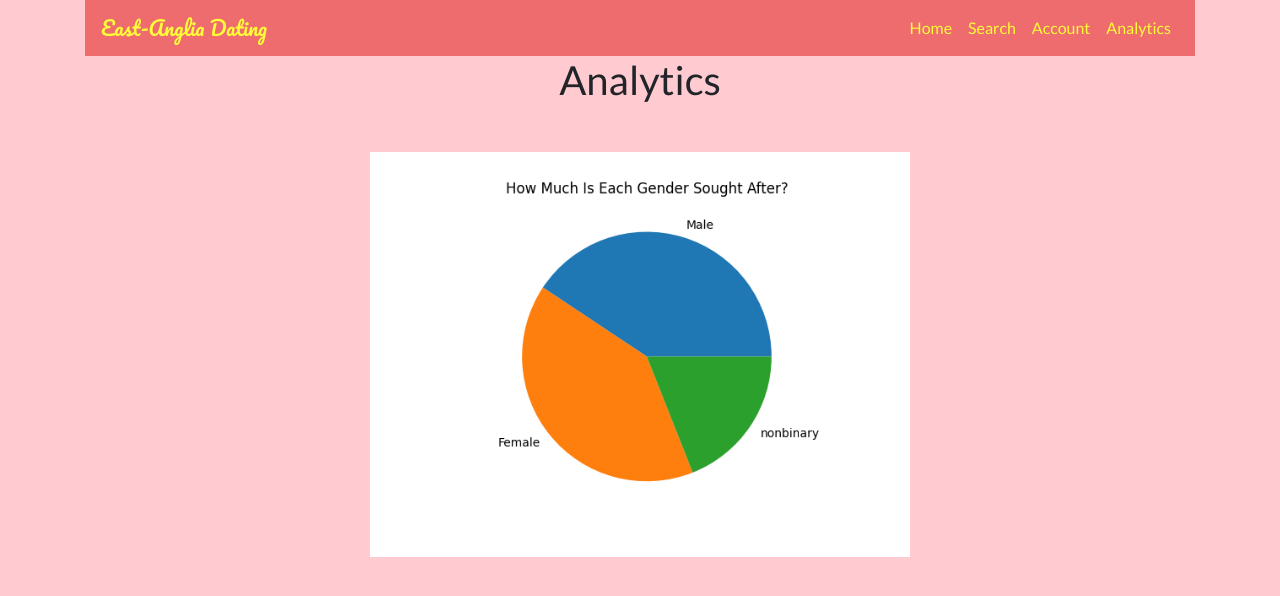
After one commit to GregS-07/Dating-Search, a Flask app: page /analytics in a window 1280 px wide. The commit adds this page. Shown: the top 596 px of the page. Run offline with Flask 3, Linux system fonts and the light colour scheme; some libraries are stand-ins or nearby versions.

Commit message:
graph page

```diff
--- a/app.py
+++ b/app.py
@@ -66,48 +66,6 @@ def search():
 
     return render_template("search.html")
 
-# @app.route("/profile_<gender>_<int:id>")
-# def profile(gender, id):
-#     with conn_db() as conn:
-#         cursor = conn.cursor()
-#         query = f"SELECT * FROM {gender} WHERE id = ?"
-#         cursor.execute(query, (id,))
-#         person = cursor.fetchone()
-#         return render_template("profile.html", person=person)
-
-# @app.route("/favourite_<gender>_<int:id>")
-# def favourite(gender, id):
-#     favourites = session.get("favourites", "")
-#     favourites = favourites.split(",")
-
-#     if f"{gender}_{id}" in favourites:
-#         favourite.remove(f"{gender}_{id}")
-#     else:
-#         favourites.append(f"{gender}_{id}")
-#     favourites = favourites.join(",")
-#     session["favourites"] = favourites
-#     print(favourites)
-#     return redirect(url_for("account"))
-
-# @app.route('/account')
-# def account():
-#     favourites = session.get('favourites', "")
-#     favourites = favourites.split(",")
-#     print(favourites)
-#     people = []
-#     with conn_db() as conn:
-#         cursor = conn.cursor()
-#         for fav in favourites:
-#             gender, id = fav.split('_')
-#             print(fav)
-#             cursor.execute(f'SELECT * FROM {gender} WHERE id=?', (id,))
-#             person = cursor.fetchone()
-#             if person:
-#                 people.append(person)
-#                 print(person)
-#     return render_template('account.html', people=people)
-
-
 @app.route("/profile_<gender>_<int:id>")
 def profile(gender, id):
     with conn_db() as conn:
@@ -133,7 +91,7 @@ def favourite(gender, id):
     session["favourites"] = ",".join(favourites)
     return redirect(url_for("account"))
 
-@app.route('/account')
+@app.route("/account")
 def account():
     favourites = session.get('favourites', "")
     favourites = favourites.split(",") if favourites else []
@@ -148,7 +106,11 @@ def account():
             if person:
                 people.append(person)
 
-    return render_template('account.html', people=people)
+    return render_template("account.html", people=people)
+
+@app.route("/analytics")
+def analytics():
+    return render_template("analytics.html")
 
 if __name__ == "__main__":
     app.run(debug=True)
--- a/static/css/styles.css
+++ b/static/css/styles.css
@@ -246,4 +246,25 @@ input[type="checkbox"]:checked:before {
 
 .star{
     height: 100px;
+    transition: transform 0.2s;
 }
+
+.star:hover{
+    transform: translateY(-10px);
+}
+
+@media (max-width: 900px) {
+    .hobby-select-group{
+        flex-direction: column;
+        align-items: center;
+    }
+
+    .hobby-list{
+        border-radius: 15px;
+        width: 95% !important; /* overriding w-100 */
+    }
+
+    .hobby-select{
+        border-radius: 0px 15px 15px 0px;
+    }
+}
--- /dev/null
+++ b/templates/analytics.html
@@ -0,0 +1,30 @@
+{% extends "base.html" %}
+
+{% block content %}
+
+<h1 class="text-center">Analytics</h1>
+
+<div class="carousel-wrapper row justify-content-center mt-5">
+    <div id="issuesCarousel" class="carousel slide col-lg-6" data-ride="carousel">
+        <div class="carousel-inner">
+            <div class="carousel-item active">
+                <img class="img-fluid d-block mx-auto" src="{{ url_for('static', filename='/images/graphs/seekedgenders_all.png') }}">
+            </div>
+
+            <div class="carousel-item">
+                <img class="img-fluid d-block mx-auto" src="{{ url_for('static', filename='/images/graphs/location_all.png') }}">
+            </div>
+        </div>
+
+        <a class="carousel-control-prev" href="#issuesCarousel" role="button" data-slide="prev">
+            <span class="carousel-control-prev-icon dark" aria-hidden="true"></span>
+            <span class="sr-only">Previous</span>
+        </a>
+        <a class="carousel-control-next" href="#issuesCarousel" role="button" data-slide="next">
+            <span class="carousel-control-next-icon dark" aria-hidden="true"></span>
+            <span class="sr-only">Next</span>
+        </a>
+    </div>
+</div>
+
+{% endblock %}
--- a/templates/base.html
+++ b/templates/base.html
@@ -28,6 +28,9 @@
                     <li class="nav-item">
                         <a class="nav-link" href="/account">Account</a>
                     </li>
+                    <li class="nav-item">
+                        <a class="nav-link" href="/analytics">Analytics</a>
+                    </li>
                 </ul>
             </div>
         </nav>
```
Also changed, not shown: database.py (+60 -2 lines), static/images/graphs/location_all.png (added), static/images/graphs/seekedgenders_all.png (added).
